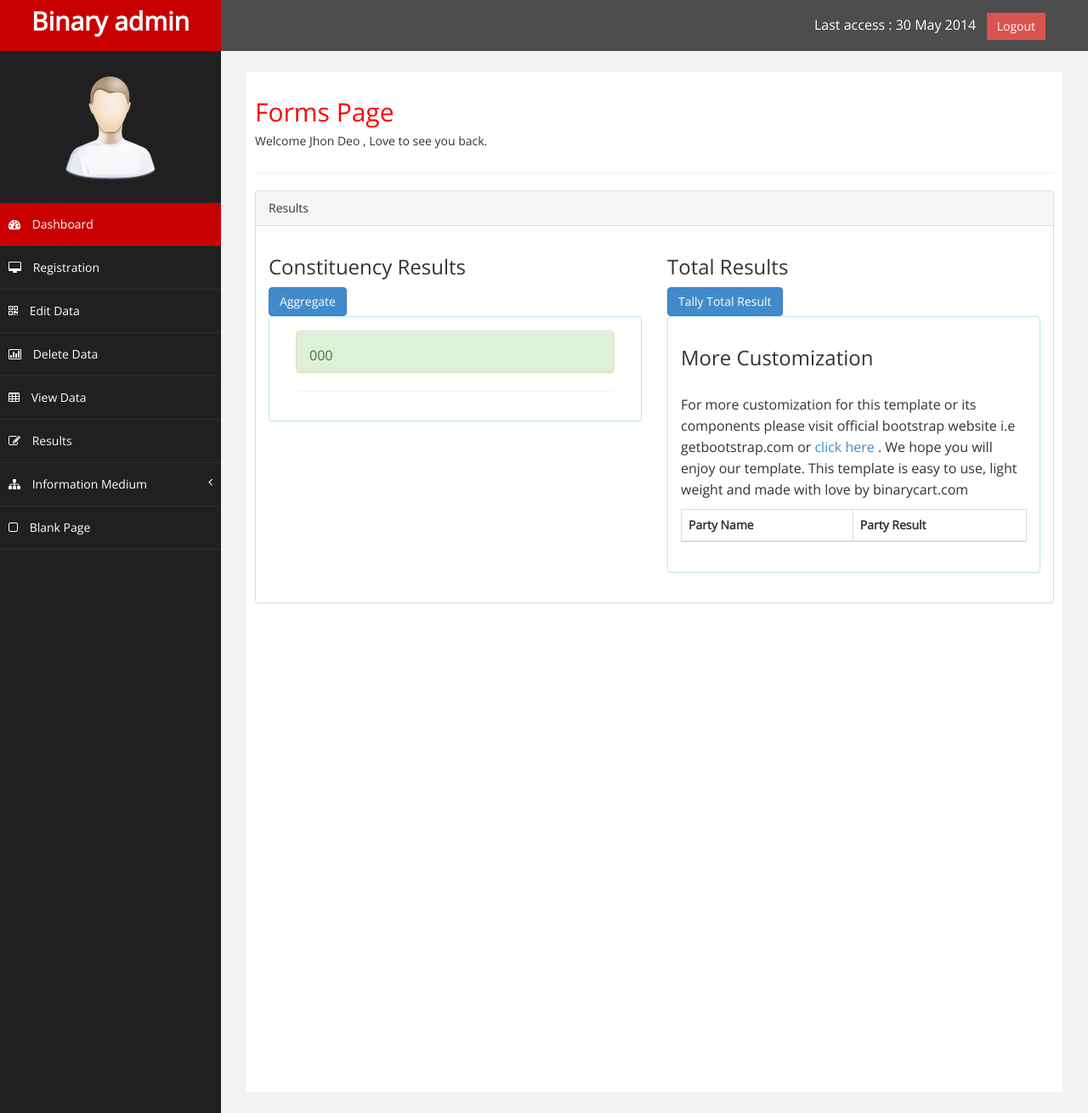
After one commit to binilet/Evoting-admin, a PHP site: page /Evoting-admin/form.php in a window 1280 px wide. The commit adds this page. Shown: the whole page at 85% size. Run offline with PHP 8.4, Linux system fonts and the light colour scheme; tables that the repository leaves empty or names only in its code hold one stand-in row (values such as "Sample post"); lists and menus that the app fills with data are empty.

Commit message:
Merge origin/master

```diff
--- /dev/null
+++ b/ConstResult.php
@@ -0,0 +1,59 @@
+<?php
+/*
+ * To change this license header, choose License Headers in Project Properties.
+ * To change this template file, choose Tools | Templates
+ * and open the template in the editor.
+ */
+
+/**
+ * Description of ConstResult
+ *
+ * @author BiNI
+ */
+class ConstResult {
+    //put your code here
+    protected $connection;
+    protected $constituency;
+
+    public function __construct($constituency){
+        $this->constituency = $constituency;
+        $con = new Connect();
+        $this->connection = $con->connect();
+    }
+
+   /* public function conResult(){
+        $query = "Select distinct party_name,result from const_result where const_code = '$this->constituency'";
+        $res = mysqli_query($this->connection, $query);
+        echo "<table><thead>"
+        . "<tr>"
+                . "<th>Party Name</th>"
+                . "<th>Result</th>"
+        . "</tr></thead><tbody>";
+        while($rw = mysqli_fetch_row($res)){
+            echo "<tr><td>".$rw[0]."</td>";
+            echo "<td>">$rw[1]."</td></tr>";
+        }
+        echo "</tbody></table>";
+    }*/
+    public function conResult(){
+        echo "<div class=table-responsive'>";
+        echo "<table class='table table-striped table-bordered table-hover' id='dataTables-example'>";
+        echo "<thead>
+                <tr>
+                   <th>Party Name</th>
+                   <th>Const Code</th>
+               </tr>
+           </thead>";
+        echo "<tbody>";
+        $query = "Select distinct party_name,result from const_result where const_code = '$this->constituency'";
+        $res = mysqli_query($this->connection, $query);
+        while($rw = mysqli_fetch_row($res)){
+            echo "<tr class='odd gradeX'>";
+            echo "<td>".$rw[0]."</td>";
+            echo "<td>".$rw[1]."</td>";
+        }
+        echo "</tbody>";
+        echo "</table>";
+        echo "</div>";
+    }
+}
--- /dev/null
+++ b/form.php
@@ -0,0 +1,205 @@
+<?php
+    include 'Connect.php';
+    include 'ConstResult.php';
+?>
+<!DOCTYPE html>
+<html xmlns="http://www.w3.org/1999/xhtml">
+<head>
+      <meta charset="utf-8" />
+    <meta name="viewport" content="width=device-width, initial-scale=1.0" />
+    <title>Free Bootstrap Admin Template : Binary Admin</title>
+	<!-- BOOTSTRAP STYLES-->
+    <link href="assets/css/bootstrap.css" rel="stylesheet" />
+     <!-- FONTAWESOME STYLES-->
+    <link href="assets/css/font-awesome.css" rel="stylesheet" />
+        <!-- CUSTOM STYLES-->
+    <link href="assets/css/custom.css" rel="stylesheet" />
+     <!-- GOOGLE FONTS-->
+   <link href='http://fonts.googleapis.com/css?family=Open+Sans' rel='stylesheet' type='text/css' />
+</head>
+<body>
+    <div id="wrapper">
+        <nav class="navbar navbar-default navbar-cls-top " role="navigation" style="margin-bottom: 0">
+            <div class="navbar-header">
+                <button type="button" class="navbar-toggle" data-toggle="collapse" data-target=".sidebar-collapse">
+                    <span class="sr-only">Toggle navigation</span>
+                    <span class="icon-bar"></span>
+                    <span class="icon-bar"></span>
+                    <span class="icon-bar"></span>
+                </button>
+                <a class="navbar-brand" href="index.html">Binary admin</a>
+            </div>
+  <div style="color: white;
+padding: 15px 50px 5px 50px;
+float: right;
+font-size: 16px;"> Last access : 30 May 2014 &nbsp; <a href="#" class="btn btn-danger square-btn-adjust">Logout</a> </div>
+        </nav>
+           <!-- /. NAV TOP  -->
+                <nav class="navbar-default navbar-side" role="navigation">
+            <div class="sidebar-collapse">
+                <ul class="nav" id="main-menu">
+				<li class="text-center">
+                    <img src="assets/img/find_user.png" class="user-image img-responsive"/>
+					</li>
+
+
+                    <li>
+                        <a class="active-menu"  href="#"><i class="fa fa-dashboard fa"></i> Dashboard</a>
+                    </li>
+                     <li>
+                        <a  href="register.php"><i class="fa fa-desktop fa"></i> Registration</a>
+                    </li>
+                    <li>
+                        <a  href="edit.php"><i class="fa fa-qrcode fa"></i> Edit Data</a>
+                    </li>
+						   <li  >
+                        <a   href="delete.php"><i class="fa fa-bar-chart-o fa"></i> Delete Data</a>
+                    </li>
+                      <li  >
+                        <a  href="view.html"><i class="fa fa-table fa"></i> View Data</a>
+                    </li>
+                    <li  >
+                        <a  href="form.php"><i class="fa fa-edit fa"></i> Results </a>
+                    </li>
+
+
+                    <li>
+                        <a href="#"><i class="fa fa-sitemap fa"></i> Information Medium<span class="fa arrow"></span></a>
+                        <ul class="nav nav-second-level">
+                            <li>
+                                <a href="#">Add Information</a>
+                            </li>
+                            <li>
+                                <a href="#">Edit Information</a>
+                            </li>
+                            <li>
+                               <a href="#">View and Send Information</a>
+                            </li>
+                        </ul>
+                      </li>
+                  <li>
+                        <a  href="register.html"><i class="fa fa-square-o fa"></i> Blank Page</a>
+                    </li>
+                </ul>
+            </div>
+
+        </nav>
+        <!-- /. NAV SIDE  -->
+        <div id="page-wrapper" >
+            <div id="page-inner">
+                <div class="row">
+                    <div class="col-md-12">
+                     <h2>Forms Page</h2>
+                        <h5>Welcome Jhon Deo , Love to see you back. </h5>
+
+                    </div>
+                </div>
+                 <!-- /. ROW  -->
+                 <hr />
+               <div class="row">
+                <div class="col-md-12">
+                    <!-- Form Elements -->
+                    <div class="panel panel-default">
+                        <div class="panel-heading">
+                            Results
+                        </div>
+                        <div class="panel-body">
+                            <div class="row">
+                                <div class="col-md-6">
+                                    <h3>Constituency Results</h3>
+                                    <form action="aggregate.php" method="post">
+                                        <button type="submit" name="aggregate" class="btn btn-primary">Aggregate</button>
+                                    </form>
+                                    <div class="panel panel-info">
+                                        <div class="panel-body">
+                                            <?php
+                                        $c = new Connect();
+                                        $connection = $c->connect();
+                                        $query = "select const_code from evoting_const";
+                                        $result = mysqli_query($connection, $query) or die("Invalid Query: ".  mysqli_error($connection));
+
+                                        while($row = mysqli_fetch_row($result)){
+                                            echo "<div class='container col-md-12'>"
+                                            . "<div class='panel'>"
+                                            . "<div class='panel panel-success'>"
+                                            . "<div class='panel-heading'>"
+                                            . "<h4 class='panel-title'>";
+                                            echo "<a data-toggle='collapse' href='#conResults$row[0]'>".$row[0].""
+                                            . "</a>"
+                                            . "</h4>"
+                                            . "</div>";
+                                            echo "<div id='conResults$row[0]' class='panel-collapse collapse'>";
+                                            $constResult = new ConstResult($row[0]);
+                                            $res = $constResult->conResult();
+                                            echo "<div class='panel-body'>".$res."</div>";
+                                            echo "<div class='panel-footer'>"
+                                            . "<button type='submit' class='btn btn-success'>Print</button></div>";
+                                            echo "</div></div></div></div>";
+                                        }
+                                    ?>
+                                        </div>
+                                    </div>
+
+                                </div>
+
+                                <div class="col-md-6">
+                                    <h3>Total Results</h3>
+                                    <form action="aggregateParty.php" method="post">
+                                        <button type="submit" name="Tally" class="btn btn-primary">Tally Total Result</button>
+                                    </form>
+                                    <div class="panel panel-info">
+                                        <div class="panel-body">
+                                            <table class="table table-striped table-bordered table-hover" id="dataTables-example">
+                                                <thead>
+                                                     <tr>
+                                                        <th>Party Name</th>
+                                                        <th>Party Result</th>
+                                                    </tr>
+                                                </thead>
+                                        <tbody>
+                                        </div>
+
+                                </div>
+                            </div>
+                        </div>
+                    </div>
+                     <!-- End Form Elements -->
+                </div>
+            </div>
+                <!-- /. ROW  -->
+                <div class="row">
+                    <div class="col-md-12">
+                        <h3>More Customization</h3>
+                         <p>
+                        For more customization for this template or its components please visit official bootstrap website i.e getbootstrap.com or <a href="http://getbootstrap.com/components/" target="_blank">click here</a> . We hope you will enjoy our template. This template is easy to use, light weight and made with love by binarycart.com
+                        </p>
+                    </div>
+                </div>
+                <!-- /. ROW  -->
+    </div>
+             <!-- /. PAGE INNER  -->
+            </div>
+         <!-- /. PAGE WRAPPER  -->
+        </div>
+     <!-- /. WRAPPER  -->
+    <!-- SCRIPTS -AT THE BOTOM TO REDUCE THE LOAD TIME-->
+    <!-- JQUERY SCRIPTS -->
+    <script src="assets/js/jquery-1.10.2.js"></script>
+      <!-- BOOTSTRAP SCRIPTS -->
+    <script src="assets/js/bootstrap.min.js"></script>
+    <!-- METISMENU SCRIPTS -->
+    <script src="assets/js/jquery.metisMenu.js"></script>
+      <!-- CUSTOM SCRIPTS -->
+    <script src="assets/js/custom.js"></script>
+
+    <script src="assets/js/dataTables/jquery.dataTables.js"></script>
+    <script src="assets/js/dataTables/dataTables.bootstrap.js"></script>
+
+     <script>
+            $(document).ready(function () {
+                $('#dataTables-example').dataTable();
+            }
+    </script>
+
+</body>
+</html>
--- a/index.php
+++ b/index.php
@@ -65,7 +65,7 @@ font-size: 16px;">  &nbsp; <a href="logout.php" class="btn btn-danger square-btn
                         <a  href="view.html"><i class="fa fa-table fa"></i> View Data</a>
                     </li>
                     <li  >
-                        <a  href="form.html"><i class="fa fa-edit fa"></i> Stats </a>
+                        <a  href="form.php"><i class="fa fa-edit fa"></i> Results </a>
                     </li>
 
 
--- a/register.php
+++ b/register.php
@@ -61,7 +61,7 @@ if (isset($_SESSION['login']) !== true) {
                             <a  href="View.html"><i class="fa fa-table fa"></i> View Data</a>
                         </li>
                         <li  >
-                            <a  href="statistics.html"><i class="fa fa-edit fa"></i> Stats </a>
+                            <a  href="form.php"><i class="fa fa-edit fa"></i> Results </a>
                         </li>
 
 
--- /dev/null
+++ b/results/testps00.json
@@ -0,0 +1,4 @@
+[
+    {"id":"10","party_name":"blue","const_code":"testcon2","ps_code":"testps1","vote_count":"3"},
+    {"id":"13","party_name":"Kinjit","const_code":"testcon2","ps_code":"testps2","vote_count":"2"}
+]
--- /dev/null
+++ b/results/testps1.json
@@ -0,0 +1,3 @@
+[{"id":"7","party_name":"eprdf","const_code":"testcon1","ps_code":"testps1","vote_count":"2"},
+    {"id":"8","party_name":"ginbot 7","const_code":"testcon1","ps_code":"testps1","vote_count":"2"},
+    {"id":"10","party_name":"blue","const_code":"testcon1","ps_code":"testps1","vote_count":"3"}]
--- /dev/null
+++ b/results/testps2.json
@@ -0,0 +1,3 @@
+[{"id":"9","party_name":"eprdf","const_code":"testcon1","ps_code":"testps2","vote_count":"2"},
+    {"id":"12","party_name":"medrek","const_code":"testcon1","ps_code":"testps2","vote_count":"1"},
+    {"id":"13","party_name":"Kinjit","const_code":"testcon1","ps_code":"testps2","vote_count":"2"}]
```
Also changed, not shown: aggregate.php (added, +74 -0 lines), rcvResult.php (added, +20 -0 lines), tester.php (+139 -2 lines), tester2.php (added, +48 -0 lines).
